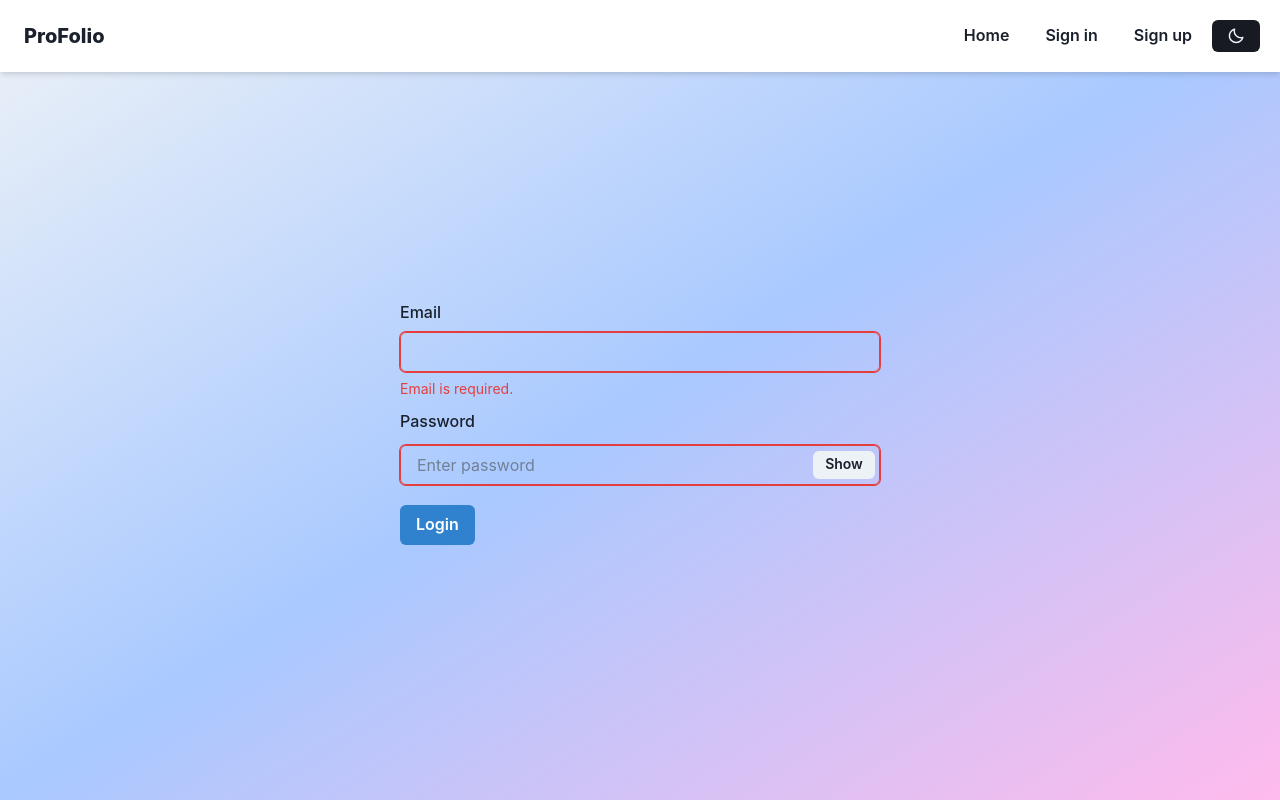
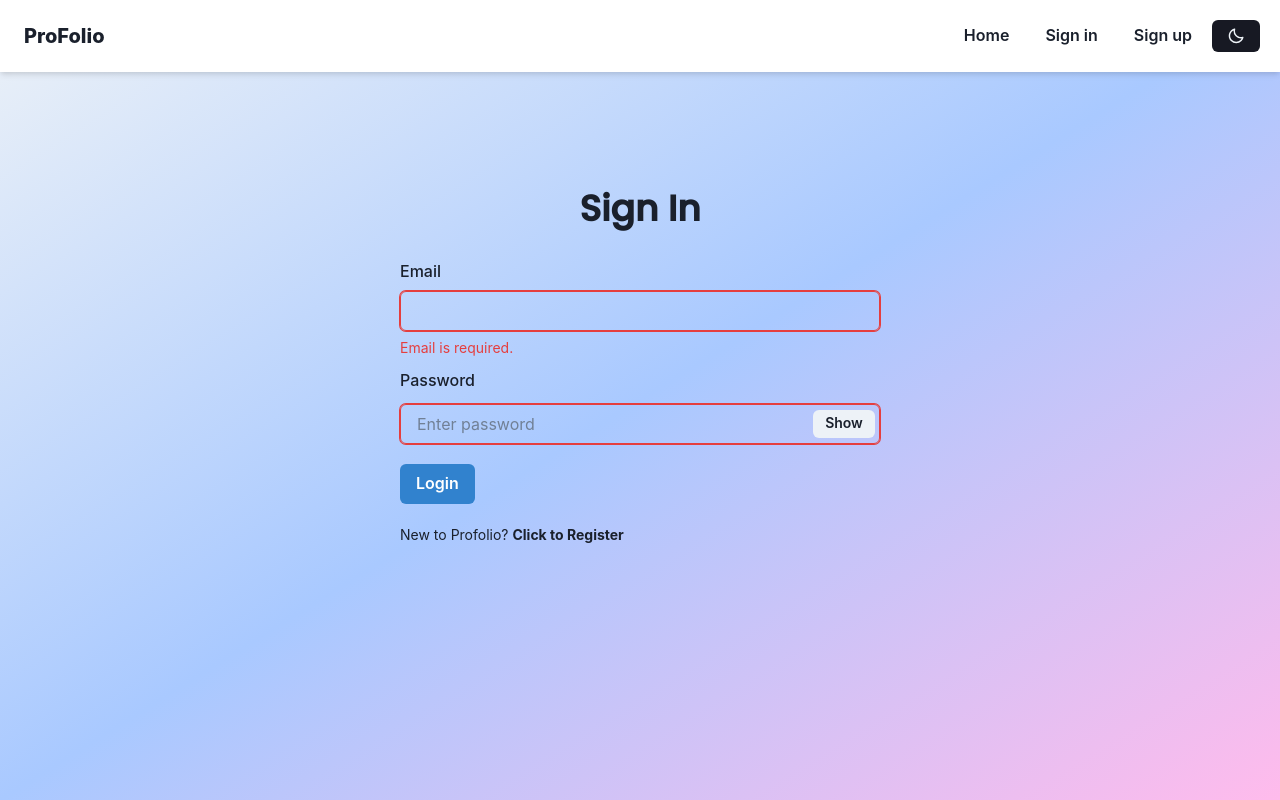
Before and after one commit to 20dcs/generator-portal, a React (Create React App) app: page /Signin in a window 1280 px wide. Built offline with nearby package versions, Linux system fonts and the light colour scheme.

Commit message:
fix: minor bugs (redirect) and CSS

```diff
--- a/src/App.js
+++ b/src/App.js
@@ -1,7 +1,13 @@
 // import Navbar from './components/NavBar';
 import Form from "./components/Form";
 import { Box, useColorModeValue } from "@chakra-ui/react";
-import { BrowserRouter, Route, Routes } from "react-router-dom";
+import {
+  BrowserRouter,
+  Navigate,
+  Route,
+  Routes,
+  redirect,
+} from "react-router-dom";
 import Home from "./components/Home";
 import Signin from "./components/Signin";
 import Signup from "./components/Signup";
@@ -10,9 +16,10 @@ import { ToastContainer, toast } from "react-toastify";
 import "react-toastify/dist/ReactToastify.css";
 
 function App() {
+  const isAuthenticated = localStorage.getItem("token") ? true : false;
   return (
     <BrowserRouter>
-    <ToastContainer />
+      <ToastContainer />
       <div className="App">
         <Box
           minH="100vh"
@@ -28,9 +35,18 @@ function App() {
           <Routes>
             <Route path="/" element={<Home />} />
             <Route path="/Home" element={<Home />} />
-            <Route path="/Form" element={<Form />} />
-            <Route path="/Signin" element={<Signin />} />
-            <Route path="/Signup" element={<Signup />} />
+            <Route
+              path="/Form"
+              element={isAuthenticated ? <Form /> : <Navigate to="/Signin" />}
+            />
+            <Route
+              path="/Signin"
+              element={!isAuthenticated ? <Signin /> : <Navigate to="/Home" />}
+            />
+            <Route
+              path="/Signup"
+              element={!isAuthenticated ? <Signup /> : <Navigate to="/Home" />}
+            />
           </Routes>
         </Box>
       </div>
--- a/src/components/Navbar.js
+++ b/src/components/Navbar.js
@@ -17,8 +17,13 @@ import {
 import { BiSun, BiMoon } from "react-icons/bi";
 import { useDisclosure } from "@chakra-ui/hooks"; // Import hooks from Chakra UI
 import { AiOutlineMenu } from "react-icons/ai"; // Import the AiOutlineMenu icon
-import { Link } from "react-router-dom";
+import { Link, useNavigate } from "react-router-dom";
+import { toast } from "react-toastify";
+import "react-toastify/dist/ReactToastify.css";
+// import { useEffect,useState } from "react";
+
 const SimpleNavbar = () => {
+  const navigate = useNavigate();
   const { colorMode, toggleColorMode } = useColorMode();
   const bg = useColorModeValue("white", "gray.800");
   const mobileNav = useDisclosure();
@@ -77,7 +82,9 @@ const SimpleNavbar = () => {
                   <Button
                     onClick={() => {
                       localStorage.removeItem("token");
+                      // navigate("/Home")
                       window.location.reload();
+                      toast.success("Logout Successfully");
                     }}
                     variant="ghost"
                   >
@@ -174,9 +181,15 @@ const SimpleNavbar = () => {
                     <Button
                       w="full"
                       variant="ghost"
-                      onClick={mobileNav.onClose}
+                      onClick={() => {
+                        localStorage.removeItem("token");
+                        // navigate("/Home")
+                        window.location.reload();
+                        toast.success("Logout Successfully");
+                        mobileNav.onClose();
+                      }}
                     >
-                      Form
+                      Logout
                     </Button>
                   </>
                 )}
@@ -217,7 +230,8 @@ const SimpleNavbar = () => {
                   w={8}
                   h={8}
                   size="lg"
-                  aria-label={"Toggle Dark mode"}/>
+                  aria-label={"Toggle Dark mode"}
+                />
               </VStack>
             </Box>
           </HStack>
--- a/src/components/Signin.js
+++ b/src/components/Signin.js
@@ -11,10 +11,14 @@ import {
   InputGroup,
   Container,
   Center,
+  Stack,
+  Text,
+  Heading,
 } from "@chakra-ui/react";
 import { useNavigate } from "react-router-dom";
-import {toast } from "react-toastify";
+import { toast } from "react-toastify";
 import "react-toastify/dist/ReactToastify.css";
+import { Link } from "react-router-dom";
 
 function Signin() {
   const [show, setShow] = React.useState(false);
@@ -39,10 +43,9 @@ function Signin() {
     if (json.success) {
       // Save the auth token and redirect
       localStorage.setItem("token", json.authToken);
+      // navigate("/Form");
+      window.location.reload();
       toast.success("Logged in Successfully");
-      console.log(json);
-      navigate("/");
-      window.location.reload();
     } else {
       toast.error("Invalid Credentials");
     }
@@ -52,10 +55,20 @@ function Signin() {
     setCredentials({ ...credentials, [e.target.name]: e.target.value });
   };
   return (
-    <Center h="90vh">
+    <>
+      <Center h="70vh">
         <Container maxW="lg">
           <form onSubmit={handlesubmit}>
             <FormControl isInvalid={isError}>
+              <Heading
+                fontFamily="'Poppins', sans-serif;"
+                textAlign="center"
+                my={7}
+                as="h2"
+                size="xl"
+              >
+                Sign In
+              </Heading>
               <FormLabel>Email</FormLabel>
               <Input
                 type="email"
@@ -91,10 +104,19 @@ function Signin() {
               <Button type="submit" my={5} colorScheme="blue">
                 Login
               </Button>
+              <Stack>
+                <Text fontSize="sm">
+                  New to Profolio?{" "}
+                  <Link to="/Signup" color={"blue"}>
+                    <b>Click to Register</b>
+                  </Link>
+                </Text>
+              </Stack>
             </FormControl>
           </form>
         </Container>
       </Center>
+    </>
   );
 }
 export default Signin;
--- a/src/components/Signup.js
+++ b/src/components/Signup.js
@@ -11,11 +11,14 @@ import {
   InputGroup,
   Container,
   Center,
+  Stack,
+  Text,
+  Heading,
 } from "@chakra-ui/react";
 import { useNavigate } from "react-router-dom";
-import {toast } from "react-toastify";
+import { toast } from "react-toastify";
 import "react-toastify/dist/ReactToastify.css";
-
+import { Link } from "react-router-dom";
 
 function Signup() {
   // const [show, setShow] = React.useState(false);
@@ -45,20 +48,32 @@ function Signup() {
     });
     const json = await response.json();
     // Save the auth token and redirect
+
     localStorage.setItem("token", json.authToken);
+    // navigate("/Form");
+
     toast.success("Sign up Successfully");
-    console.log(json);
-    navigate("/Signin");
+    window.location.reload();
     console.log(json);
   };
   const onChange = (e) => {
     setCredentials({ ...credentials, [e.target.name]: e.target.value });
   };
   return (
+    <>
       <Center h="90vh">
         <Container maxW="lg">
           <form onSubmit={handlesubmit}>
             <FormControl my={3} isInvalid={isName}>
+              <Heading
+                fontFamily="'Poppins', sans-serif;"
+                textAlign="center"
+                my={7}
+                as="h2"
+                size="xl"
+              >
+                Sign Up
+              </Heading>
               <FormLabel>Name</FormLabel>
               <InputGroup size="md">
                 <Input
@@ -134,10 +149,19 @@ function Signup() {
               <Button type="submit" my={5} colorScheme="blue">
                 Sign Up
               </Button>
+              <Stack>
+                <Text fontSize="sm">
+                  Already user?{" "}
+                  <Link to="/Signin" color="blue">
+                    <b>Click to Login</b>
+                  </Link>
+                </Text>
+              </Stack>
             </FormControl>
           </form>
         </Container>
       </Center>
+    </>
   );
 }
 export default Signup;
--- a/src/index.css
+++ b/src/index.css
@@ -1,3 +1,5 @@
+@import url('https://fonts.googleapis.com/css2?family=Poppins:wght@500&family=Raleway:wght@500&family=Secular+One&display=swap');
+
 body {
   margin: 0;
   font-family: -apple-system, BlinkMacSystemFont, 'Segoe UI', 'Roboto', 'Oxygen',
```
Lines whose indentation alone changed are shown as unchanged.
